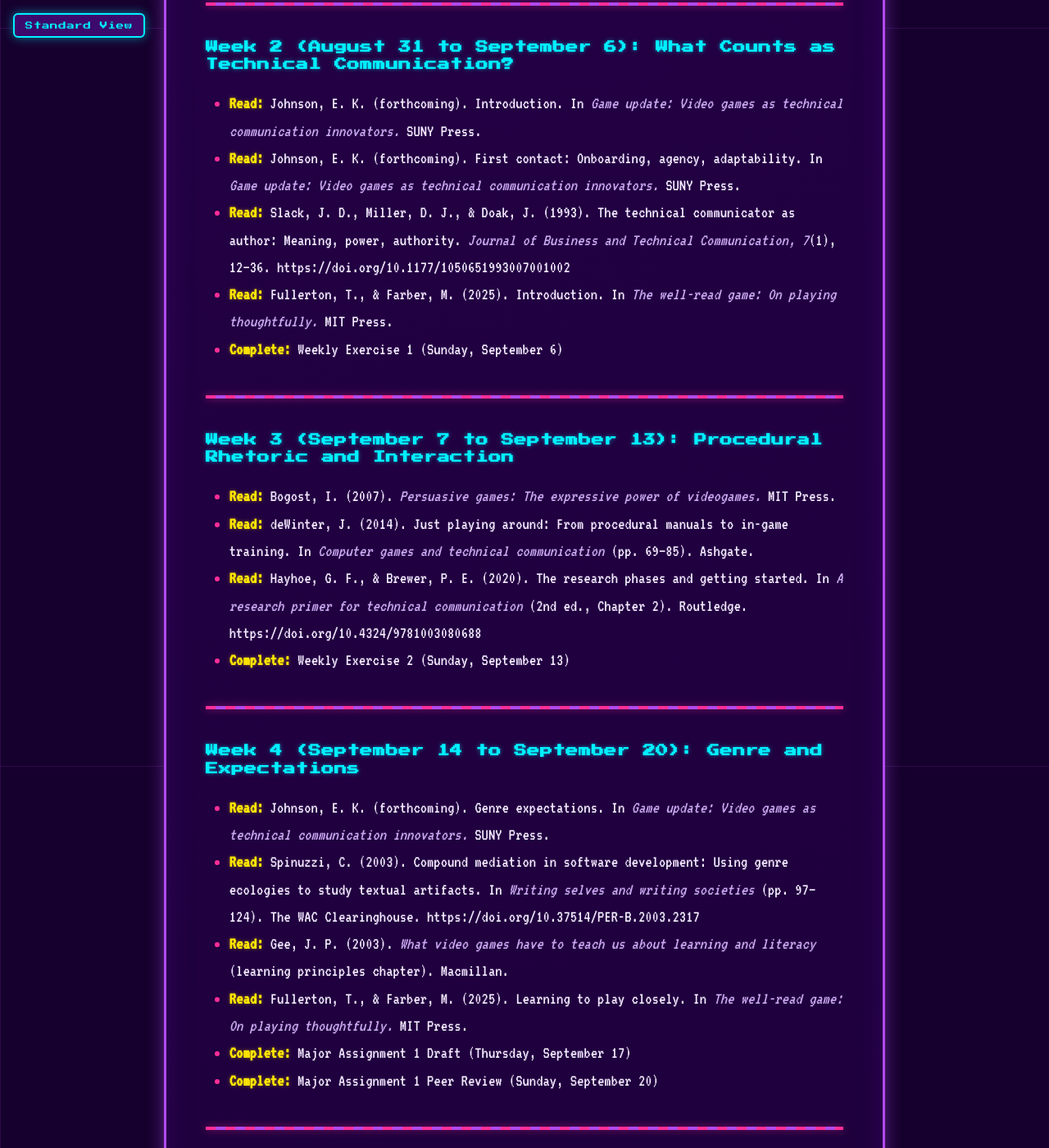
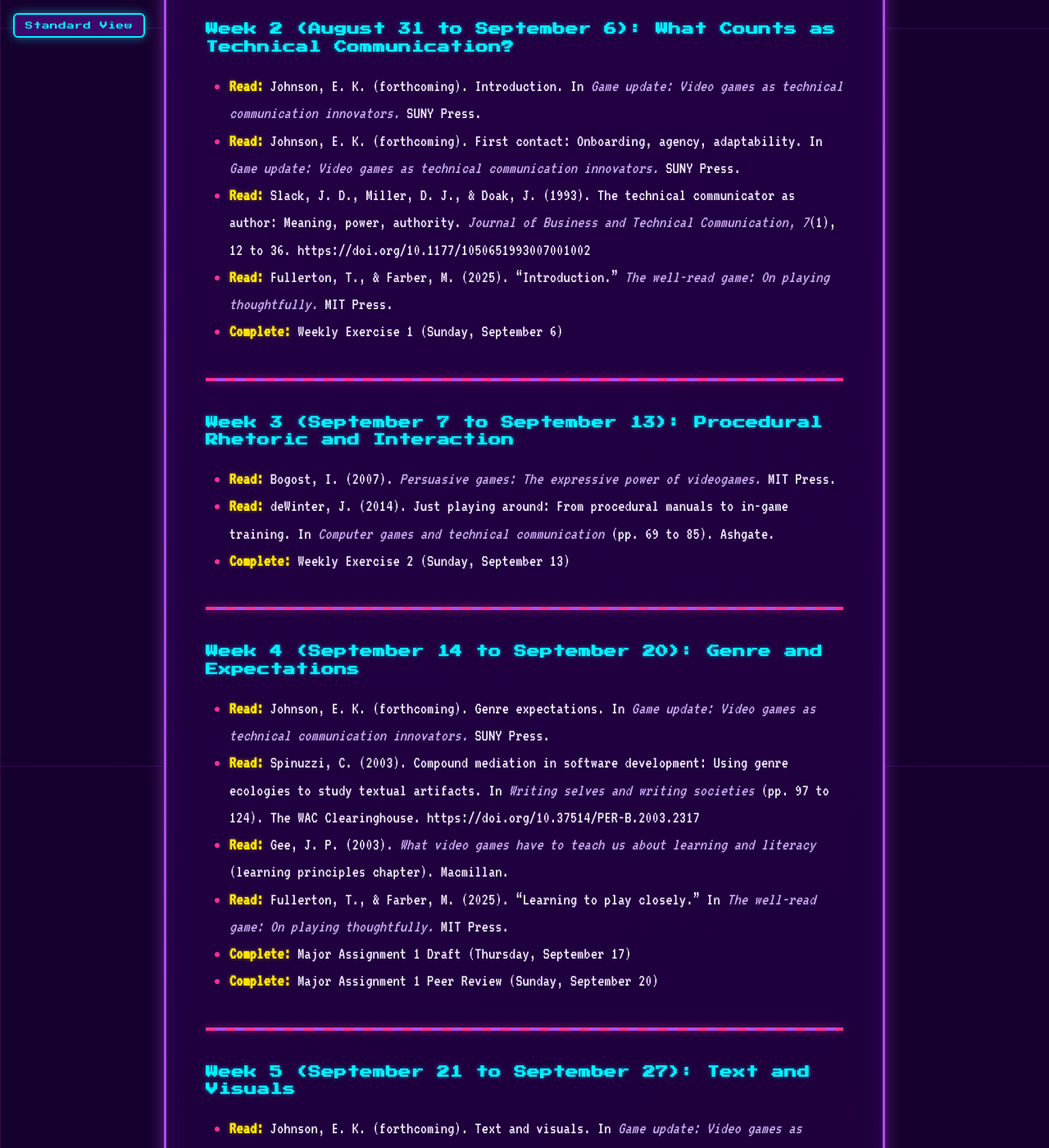
Before and after one commit to ekjphd/TCandGames, a Jekyll site: the page built from index.md, in a window 1280 px wide and 1400 px high, scrolled down 866 px. Shown: the whole window at 82% size. Built offline with Jekyll 4.4.1, drawn with Linux system fonts in a browser that asks for light colours; our own code applies the rules of GitHub Pages for plain Markdown files; some of the changed text lies outside the part shown.

Commit message:
Revise schedule readings and dates per corrected version
Move AAV to Friday Aug 28, drop the three extra Hayhoe & Brewer research
primer readings from Weeks 3, 10, and 13, quote the Fullerton chapter
titles, and switch page and volume ranges to to style throughout.

Co-Authored-By: Claude Opus 4.8 <noreply@anthropic.com>

```diff
--- a/index.md
+++ b/index.md
@@ -10,10 +10,10 @@
 
 ## Weekly Schedule
 
-### Week 1 (August 24 to August 30): Welcome and Framing
+### Week 1 (August 24 to August 30): Welcome, Player!
 
 - **Read:** No assigned reading. Review the Welcome module.
-- **Complete:** Academic Activity Verification (Sunday, August 30)
+- **Complete:** Academic Activity Verification (Friday, August 28)
 
 ---
 
@@ -21,8 +21,8 @@
 
 - **Read:** Johnson, E. K. (forthcoming). Introduction. In *Game update: Video games as technical communication innovators.* SUNY Press.
 - **Read:** Johnson, E. K. (forthcoming). First contact: Onboarding, agency, adaptability. In *Game update: Video games as technical communication innovators.* SUNY Press.
-- **Read:** Slack, J. D., Miller, D. J., & Doak, J. (1993). The technical communicator as author: Meaning, power, authority. *Journal of Business and Technical Communication, 7*(1), 12–36. https://doi.org/10.1177/1050651993007001002
-- **Read:** Fullerton, T., & Farber, M. (2025). Introduction. In *The well-read game: On playing thoughtfully.* MIT Press.
+- **Read:** Slack, J. D., Miller, D. J., & Doak, J. (1993). The technical communicator as author: Meaning, power, authority. *Journal of Business and Technical Communication, 7*(1), 12 to 36. https://doi.org/10.1177/1050651993007001002
+- **Read:** Fullerton, T., & Farber, M. (2025). "Introduction." *The well-read game: On playing thoughtfully.* MIT Press.
 - **Complete:** Weekly Exercise 1 (Sunday, September 6)
 
 ---
@@ -30,8 +30,7 @@
 ### Week 3 (September 7 to September 13): Procedural Rhetoric and Interaction
 
 - **Read:** Bogost, I. (2007). *Persuasive games: The expressive power of videogames.* MIT Press.
-- **Read:** deWinter, J. (2014). Just playing around: From procedural manuals to in-game training. In *Computer games and technical communication* (pp. 69–85). Ashgate.
-- **Read:** Hayhoe, G. F., & Brewer, P. E. (2020). The research phases and getting started. In *A research primer for technical communication* (2nd ed., Chapter 2). Routledge. https://doi.org/10.4324/9781003080688
+- **Read:** deWinter, J. (2014). Just playing around: From procedural manuals to in-game training. In *Computer games and technical communication* (pp. 69 to 85). Ashgate.
 - **Complete:** Weekly Exercise 2 (Sunday, September 13)
 
 ---
@@ -39,9 +38,9 @@
 ### Week 4 (September 14 to September 20): Genre and Expectations
 
 - **Read:** Johnson, E. K. (forthcoming). Genre expectations. In *Game update: Video games as technical communication innovators.* SUNY Press.
-- **Read:** Spinuzzi, C. (2003). Compound mediation in software development: Using genre ecologies to study textual artifacts. In *Writing selves and writing societies* (pp. 97–124). The WAC Clearinghouse. https://doi.org/10.37514/PER-B.2003.2317
+- **Read:** Spinuzzi, C. (2003). Compound mediation in software development: Using genre ecologies to study textual artifacts. In *Writing selves and writing societies* (pp. 97 to 124). The WAC Clearinghouse. https://doi.org/10.37514/PER-B.2003.2317
 - **Read:** Gee, J. P. (2003). *What video games have to teach us about learning and literacy* (learning principles chapter). Macmillan.
-- **Read:** Fullerton, T., & Farber, M. (2025). Learning to play closely. In *The well-read game: On playing thoughtfully.* MIT Press.
+- **Read:** Fullerton, T., & Farber, M. (2025). "Learning to play closely." In *The well-read game: On playing thoughtfully.* MIT Press.
 - **Complete:** Major Assignment 1 Draft (Thursday, September 17)
 - **Complete:** Major Assignment 1 Peer Review (Sunday, September 20)
 
@@ -50,7 +49,7 @@
 ### Week 5 (September 21 to September 27): Text and Visuals
 
 - **Read:** Johnson, E. K. (forthcoming). Text and visuals. In *Game update: Video games as technical communication innovators.* SUNY Press.
-- **Read:** Amare, N., & Manning, A. (2007). The language of visuals: Text plus graphics equals visual rhetoric tutorial. *IEEE Transactions on Professional Communication, 50*(1), 57–70. https://doi.org/10.1109/TPC.2006.890851
+- **Read:** Amare, N., & Manning, A. (2007). The language of visuals: Text plus graphics equals visual rhetoric tutorial. *IEEE Transactions on Professional Communication, 50*(1), 57 to 70. https://doi.org/10.1109/TPC.2006.890851
 - **Read:** Rose, G. (2022). Compositional interpretation: Looking at the good eye. In *Visual methodologies: An introduction to researching with visual materials* (5th ed.). SAGE.
 - **Complete:** Major Assignment 1 Final (Sunday, September 27)
 
@@ -67,7 +66,7 @@
 ### Week 7 (October 5 to October 11): Sound and Aural Communication
 
 - **Read:** Johnson, E. K. (forthcoming). Sounds. In *Game update: Video games as technical communication innovators.* SUNY Press.
-- **Read:** Johnson, E. K. (2021). The aural-visual rhetoric in video game tutorials. *Technical Communication Quarterly, 31*(4), 374–394. https://doi.org/10.1080/10572252.2021.2021452
+- **Read:** Johnson, E. K. (2021). The aural-visual rhetoric in video game tutorials. *Technical Communication Quarterly, 31*(4), 374 to 394. https://doi.org/10.1080/10572252.2021.2021452
 - **Read:** Collins, K. (2008). *Game sound: An introduction to the history, theory, and practice of video game music and sound design* (selected chapter). MIT Press.
 - **Complete:** Weekly Exercise 4 (Sunday, October 11)
 
@@ -75,7 +74,7 @@
 
 ### Week 8 (October 12 to October 18): Research Methods: Heuristics and Usability
 
-- **Read:** Nielsen, J. (1994). Heuristic evaluation. In *Usability inspection methods* (pp. 25–62). Wiley.
+- **Read:** Nielsen, J. (1994). Heuristic evaluation. In *Usability inspection methods* (pp. 25 to 62). Wiley.
 - **Read:** Hayhoe, G. F., & Brewer, P. E. (2020). Conducting a qualitative study. In *A research primer for technical communication* (2nd ed., Chapter 5). Routledge. https://doi.org/10.4324/9781003080688
 - **Read:** Hayhoe, G. F., & Brewer, P. E. (2020). Conducting usability studies. In *A research primer for technical communication* (2nd ed., Chapter 7). Routledge. https://doi.org/10.4324/9781003080688
 - **Complete:** Major Assignment 2 Draft (Thursday, October 15)
@@ -86,17 +85,16 @@
 ### Week 9 (October 19 to October 25): Multimodal Combination and Redundancy
 
 - **Read:** Johnson, E. K. (forthcoming). Combo moves: Multimodal magic. In *Game update: Video games as technical communication innovators.* SUNY Press.
-- **Read:** Gaver, W. W. (1986). Auditory icons: Using sound in computer interfaces. *Human-Computer Interaction, 2*(2), 167–177. https://doi.org/10.1207/s15327051hci0202_3
-- **Read:** Blattner, M. M., Sumikawa, D. A., & Greenberg, R. M. (1989). Earcons and icons: Their structure and common design principles. *Human-Computer Interaction, 4*(1), 11–44. https://doi.org/10.1207/s15327051hci0401_1
+- **Read:** Gaver, W. W. (1986). Auditory icons: Using sound in computer interfaces. *Human-Computer Interaction, 2*(2), 167 to 177. https://doi.org/10.1207/s15327051hci0202_3
+- **Read:** Blattner, M. M., Sumikawa, D. A., & Greenberg, R. M. (1989). Earcons and icons: Their structure and common design principles. *Human-Computer Interaction, 4*(1), 11 to 44. https://doi.org/10.1207/s15327051hci0401_1
 - **Complete:** Major Assignment 2 Final (Sunday, October 25)
 
 ---
 
 ### Week 10 (October 26 to November 1): Teaching Users What to Ignore
 
-- **Read:** Kalyuga, S., Chandler, P., & Sweller, J. (1999). Managing split-attention and redundancy in multimedia instruction. *Applied Cognitive Psychology, 13*(4), 351–371.
-- **Read:** Goodwin, C. (1994). Professional vision. *American Anthropologist, 96*(3), 606–633. https://doi.org/10.1525/aa.1994.96.3.02a00100
-- **Read:** Hayhoe, G. F., & Brewer, P. E. (2020). Analyzing a report on the results of a usability study. In *A research primer for technical communication* (2nd ed., Chapter 12). Routledge. https://doi.org/10.4324/9781003080688
+- **Read:** Kalyuga, S., Chandler, P., & Sweller, J. (1999). Managing split-attention and redundancy in multimedia instruction. *Applied Cognitive Psychology, 13*(4), 351 to 371.
+- **Read:** Goodwin, C. (1994). Professional vision. *American Anthropologist, 96*(3), 606 to 633. https://doi.org/10.1525/aa.1994.96.3.02a00100
 - **Complete:** Weekly Exercise 5 (Sunday, November 1)
 
 ---
@@ -105,7 +103,7 @@
 
 - **Read:** Johnson, E. K. (forthcoming). Combo moves: Multimodal magic (embodied interaction sections). In *Game update: Video games as technical communication innovators.* SUNY Press.
 - **Read:** Gibson, E. J. (1969). *Principles of perceptual learning and development* (selected pages). Appleton-Century-Crofts.
-- **Read:** Iwata, H. (2008). History of haptic interface. In *Human haptic perception: Basics and applications* (pp. 355–361). Birkhäuser. https://doi.org/10.1007/978-3-7643-7612-3_29
+- **Read:** Iwata, H. (2008). History of haptic interface. In *Human haptic perception: Basics and applications* (pp. 355 to 361). Birkhauser. https://doi.org/10.1007/978-3-7643-7612-3_29
 - **Complete:** Weekly Exercise 6 (Sunday, November 8)
 
 ---
@@ -113,8 +111,8 @@
 ### Week 12 (November 9 to November 15): Embodiment, XR, and Emerging Interfaces
 
 - **Read:** Johnson, E. K. (forthcoming). Reality check: Technical communication in XR spaces. In *Game update: Video games as technical communication innovators.* SUNY Press.
-- **Read:** Shivener, R., & Tham, J. (2025). Capturing the experiences of simulated writing for novice virtual reality users. *IEEE Transactions on Professional Communication, 68*(1), 118–134. https://doi.org/10.1109/TPC.2025.3529095
-- **Read:** van Dijk, J., van der Lugt, R., & Hummels, C. (2014). Beyond distributed representation: Embodied cognition design supporting socio-sensorimotor couplings. *Proceedings of TEI '14*, 181–188. https://doi.org/10.1145/2540930.2540934
+- **Read:** Shivener, R., & Tham, J. (2025). Capturing the experiences of simulated writing for novice virtual reality users. *IEEE Transactions on Professional Communication, 68*(1), 118 to 134. https://doi.org/10.1109/TPC.2025.3529095
+- **Read:** van Dijk, J., van der Lugt, R., & Hummels, C. (2014). Beyond distributed representation: Embodied cognition design supporting socio-sensorimotor couplings. *Proceedings of TEI '14*, 181 to 188. https://doi.org/10.1145/2540930.2540934
 - **Complete:** Major Assignment 3 Draft (Thursday, November 12)
 - **Complete:** Major Assignment 3 Peer Review optional (Sunday, November 15)
 
@@ -123,14 +121,13 @@
 ### Week 13 (November 16 to November 22): Futures of the Field
 
 - **Read:** Johnson, E. K. (forthcoming). Conclusion. In *Game update: Video games as technical communication innovators.* SUNY Press.
-- **Read:** Hayhoe, G. F., & Brewer, P. E. (2020). Reporting research findings (selected pages). In *A research primer for technical communication* (2nd ed.). Routledge. https://doi.org/10.4324/9781003080688
 - **Complete:** Major Assignment 3 Final (Sunday, November 22)
 
 ---
 
 ### Week 14 (November 23 to November 29): Break Week
 
-- No assignments this week. You may prepare your Final Reflection Paper if desired.
+- UCF is closed November 25 to 28; nothing due this week.
 
 ---
 
```
